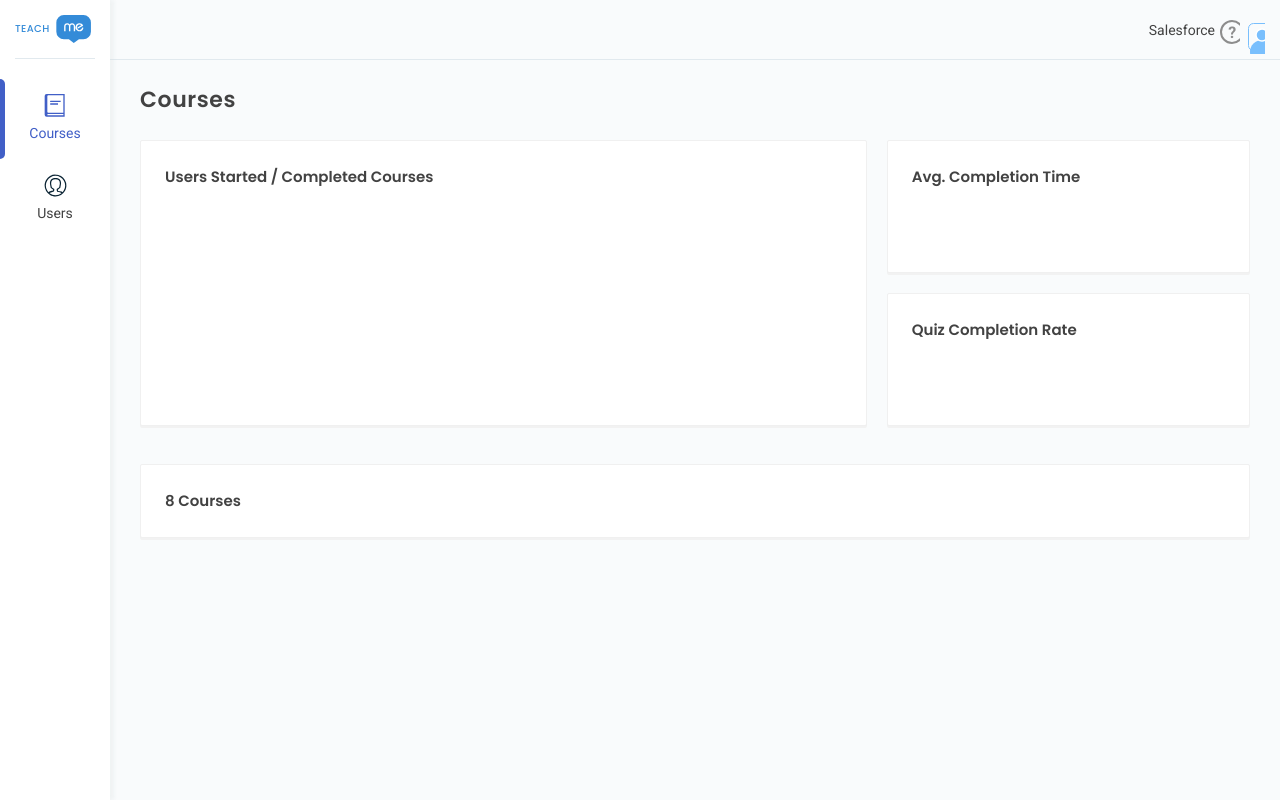
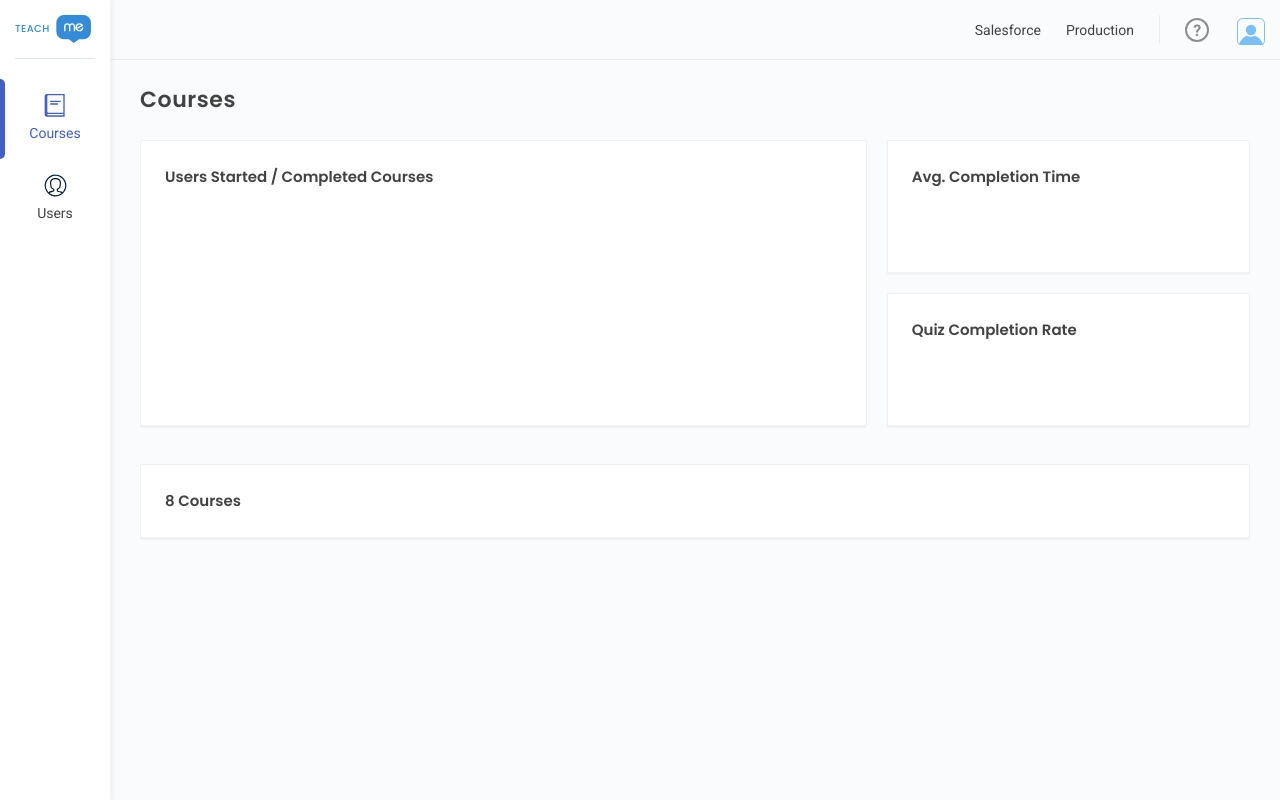
Before and after one commit to delta94/teachme-admin, a React (Create React App) app: page /courses in a window 1280 px wide. Built offline with nearby package versions, Linux system fonts and the light colour scheme.

Commit message:
WIP - Adding styles to header toolbar

```diff
--- a/src/components/common/icon/index.scss
+++ b/src/components/common/icon/index.scss
@@ -1,8 +1,8 @@
 .icon {
   --iconDefaultSize: 20px;
   color: var(--neutral800);
-  width: var(--iconDefaultSize);
-  height: var(--iconDefaultSize);
+  width: auto;
+  height: auto;
   display: flex;
 
   // TODO: After receiving the icons, remove the background color property and add styles to svg
--- a/src/components/layout/header-toolbar/index.scss
+++ b/src/components/layout/header-toolbar/index.scss
@@ -1,6 +1,8 @@
 @import '../../../styles/globals.scss';
 
 .header-toolbar {
+  --itemsSpacing: 25px;
+
   position: fixed;
   display: flex;
   justify-content: flex-start;
@@ -12,12 +14,20 @@
   min-height: var(--headerToolbarHeight);
   background-color: #f9fbfc;
 
-  &:after {
+  // &:after {
+  //   position: absolute;
+  //   bottom: 0;
+  //   right: 0;
+  //   left: 0;
+  //   @include horizontalSeparator();
+  // }
+
+  .header-toolbar-separator {
+    margin: 0;
     position: absolute;
     bottom: 0;
     right: 0;
     left: 0;
-    @include horizontalSeparator();
   }
 
   .settings {
@@ -25,8 +35,28 @@
     align-items: center;
     margin-left: auto;
 
-    > * {
-      margin-left: 5px;
+    .setting-separator {
+      margin: 0 var(--itemsSpacing);
+      height: 2em;
+    }
+
+    .user {
+      margin-left: var(--itemsSpacing);
+
+      // TODO: wrong svg icon - ask for a new icon, without space around
+      .icon {
+        height: 30px;
+        width: 31px;
+        overflow: hidden;
+      }
+    }
+
+    .dropdown {
+      margin-left: var(--itemsSpacing);
+
+      &:last-child {
+        margin-left: 0;
+      }
     }
   }
 }
--- a/src/components/layout/header-toolbar/index.tsx
+++ b/src/components/layout/header-toolbar/index.tsx
@@ -1,4 +1,5 @@
 import React, { ReactElement } from 'react';
+import { Divider } from 'antd';
 
 import { IconType } from '../../common/icon/icon.interface';
 
@@ -10,9 +11,13 @@ export default function HeaderToolbar(): ReactElement {
   return (
     <header className="header-toolbar">
       <div className="settings">
-        <div className="system-selection">
+        <div className="dropdown system-selection">
           <span>Salesforce</span>
         </div>
+        <div className="dropdown environment-selection">
+          <span>Production</span>
+        </div>
+        <Divider className="setting-separator" type="vertical" />
         <div className="help">
           <Icon type={IconType.HelpCircle} />
         </div>
@@ -20,6 +25,7 @@ export default function HeaderToolbar(): ReactElement {
           <Icon type={IconType.HeaderAvatar} />
         </div>
       </div>
+      <Divider className="header-toolbar-separator" />
     </header>
   );
 }
```
